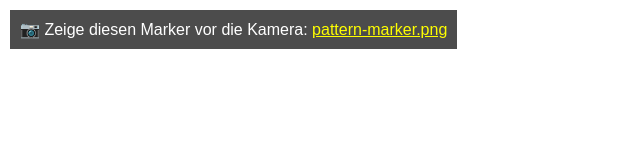
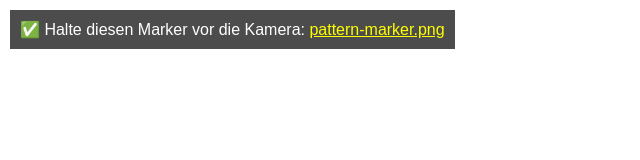
Before and after one commit to J-Gersonde/AR_Karte, a plain HTML site: page index.html in a window 1280 px wide. Shown: the full height of the page, 0-640 px from the left. Drawn offline with Linux system fonts and the light colour scheme.

Commit message:
Update index.html

```diff
--- a/index.html
+++ b/index.html
@@ -16,27 +16,20 @@
       color: white;
       font-family: sans-serif;
     }
-    #info a {
-      color: yellow;
-      text-decoration: underline;
-    }
+    #info a { color: yellow; text-decoration: underline; }
   </style>
 </head>
 <body>
   <a-scene embedded arjs>
-    <!-- Dein eigener Marker -->
     <a-marker type="pattern" url="pattern-marker.patt">
-      <!-- Test-Würfel -->
       <a-box position="0 0.5 0" color="orange"></a-box>
     </a-marker>
-
-    <!-- Kamera -->
     <a-entity camera></a-entity>
   </a-scene>
 
-  <!-- Info + Marker-Link -->
   <div id="info">
-    📷 Zeige diesen Marker vor die Kamera: <a href="pattern-marker.png" target="_blank">pattern-marker.png</a>
+    ✅ Halte diesen Marker vor die Kamera:
+    <a href="pattern-marker.png" target="_blank">pattern-marker.png</a>
   </div>
 </body>
 </html>
```
